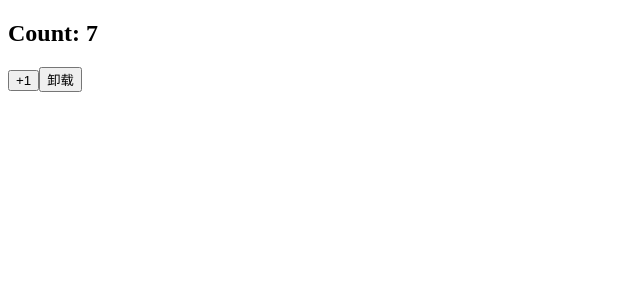
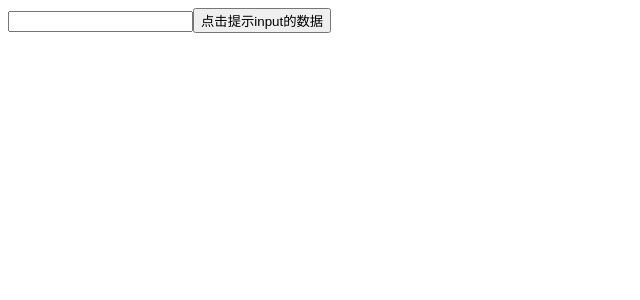
Before and after one commit to zdShi/WebStudy, a React (Create React App) app: page / in a window 1280 px wide. Shown: the top 300 px of the page, without its empty margins (0-640 px from the left). Built offline with nearby package versions, Linux system fonts and the light colour scheme.

Commit message:
useEffect

```diff
--- /dev/null
+++ b/src/05_useRef/index.jsx
@@ -0,0 +1,17 @@
+import React from 'react'
+function Demo() {
+  /*useRef创建一个ref对象，只能存储传递一个el对象*/
+  const myRef = React.useRef()
+  function show() {
+    console.log(myRef)
+    alert(myRef.current.value)
+  }
+  return (
+    <div>
+      <input ref={myRef} type="text" />
+      <button onClick={show}>点击提示input的数据</button>
+    </div>
+  )
+}
+
+export default Demo
--- a/src/App.js
+++ b/src/App.js
@@ -1,5 +1,5 @@
 import React, { Component } from 'react'
-import Demo from './04_useEffect'
+import Demo from './05_useRef'
 
 class App extends Component {
   render() {
```
